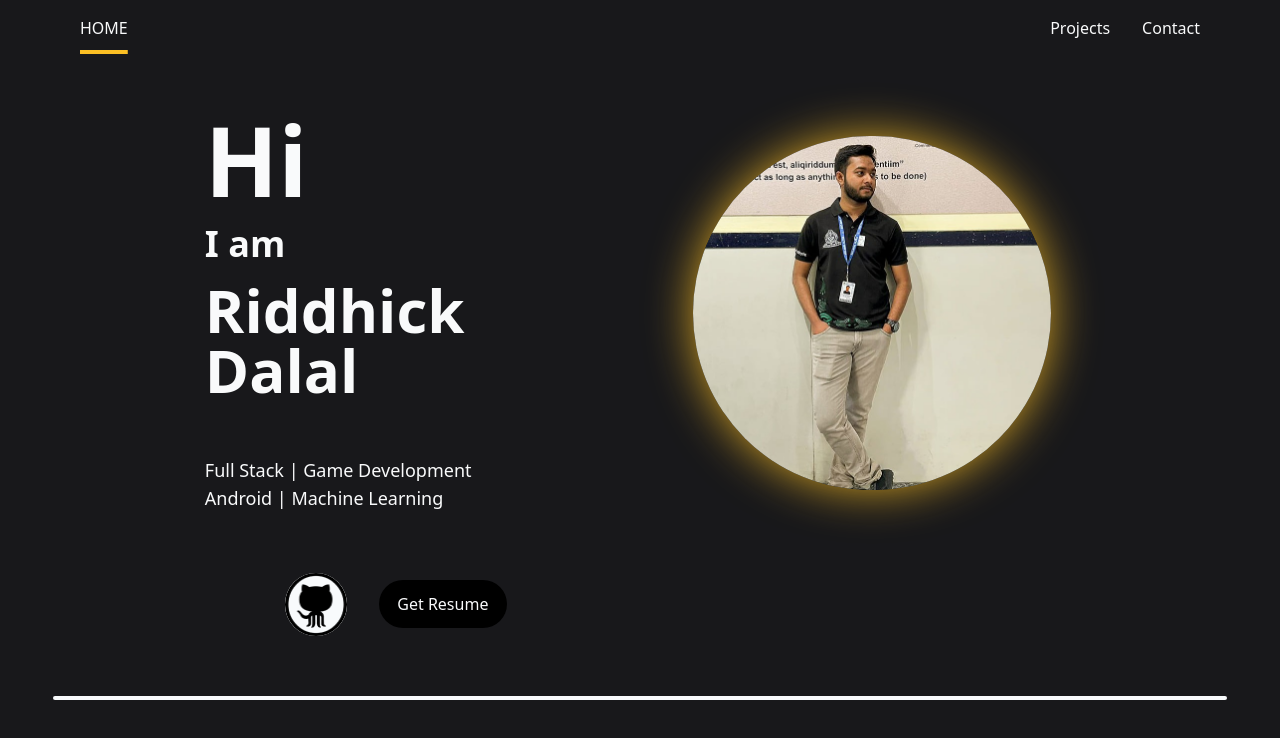
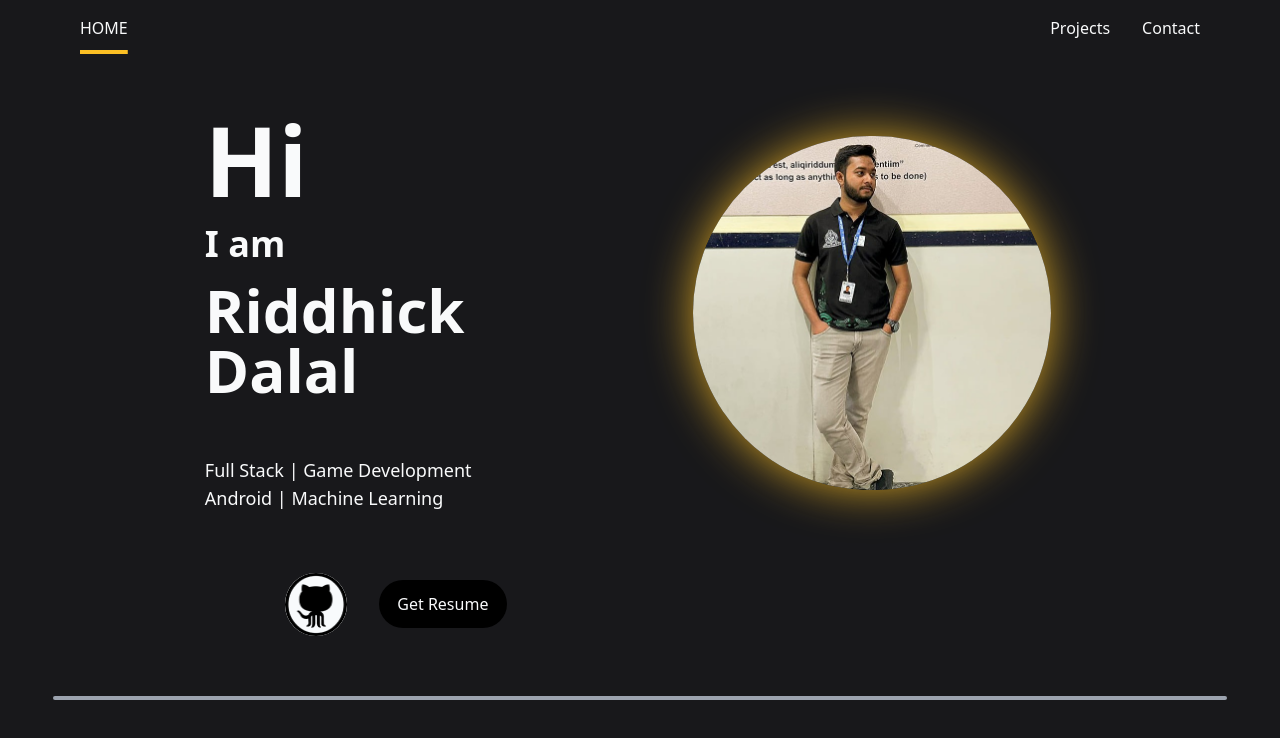
Before and after one commit to Riddhick/Portfolio, a React (Vite) app in the folder Portfolio/: page / in a window 1280 px wide. Shown: the top 738 px of the page. Built offline with nearby package versions, Linux system fonts and the light colour scheme.

Commit message:
UI Changes

```diff
--- a/Portfolio/src/Home.jsx
+++ b/Portfolio/src/Home.jsx
@@ -18,11 +18,11 @@ export default function Home(){
                     <button className="bg-black w-3/5 h-12 rounded-full">Get Resume</button>
                 </div>
             </div>
-            <div className="pr-10 md:pr-16 w-0 md:w-2/5 py-10">
+            <div className="pr-10 md:pr-16 w-0 sm:w-2/5 py-10">
                 <img className="rounded-[1000px] shadow-[0px_0px_50px_-5px] shadow-amber-400 " src={image}></img>
             </div>
         </div>
-        <hr className="w-11/12 h-1 mx-auto my-4 bg-slate-50 border-0 rounded md:my-10"></hr>
+        <hr className="w-11/12 h-1 mx-auto my-4 bg-gray-400 border-0 rounded md:my-10"></hr>
         </>
     )
 }
```
